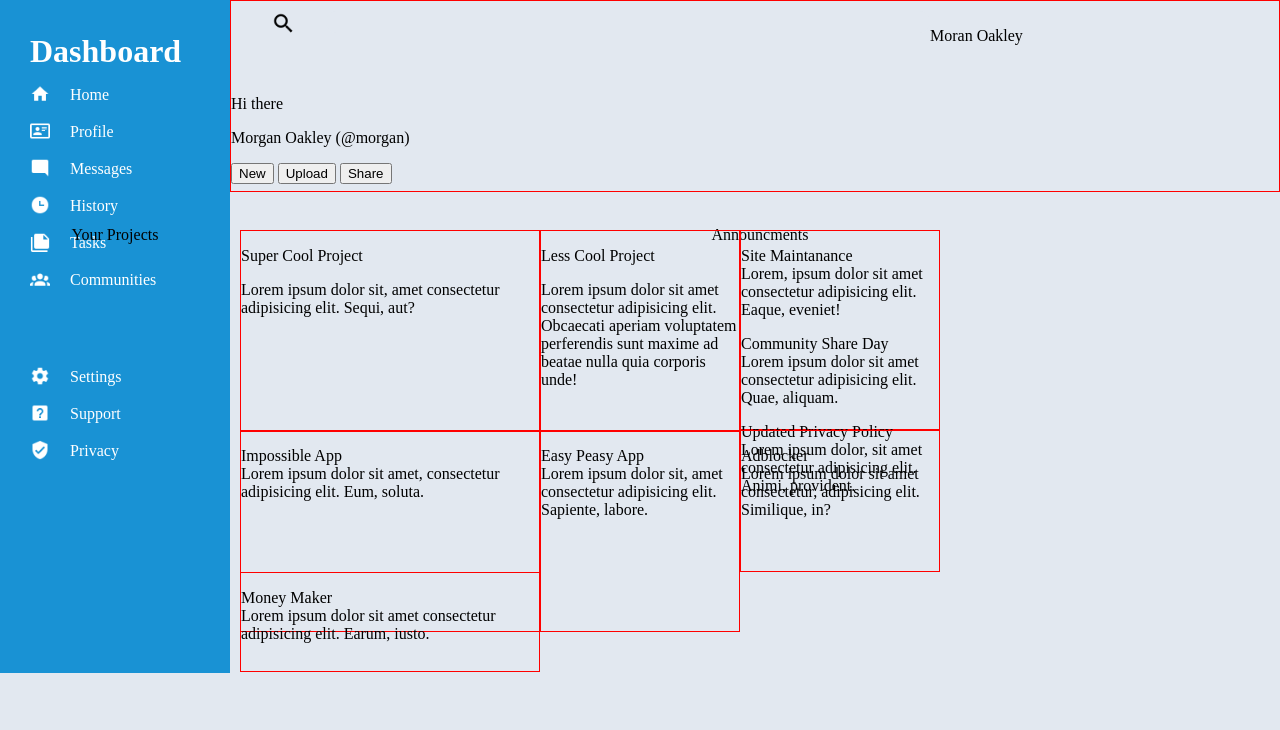
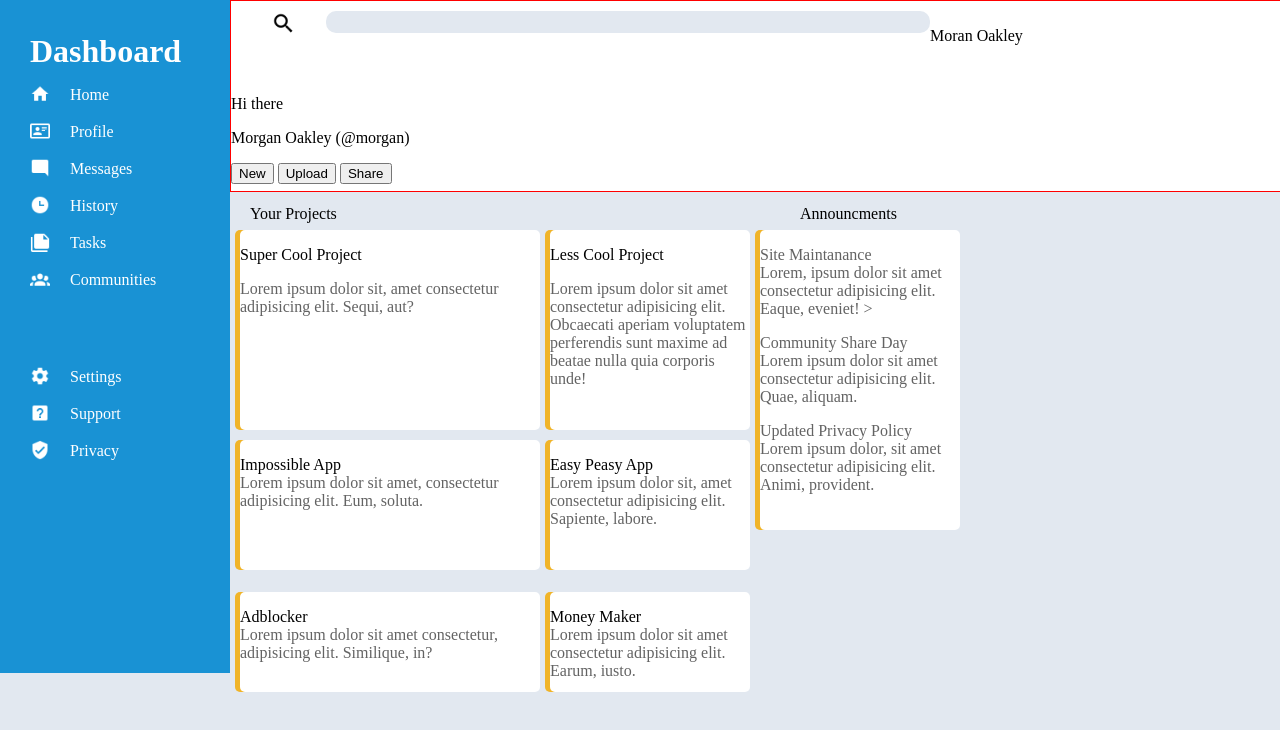
Before and after one commit to zMegaz/Project-Admin-Dashboard-, a plain HTML site: page index.html in a window 1280 px wide. Drawn offline with Linux system fonts and the light colour scheme; files whose address does not match are found by name.

Commit message:
some css

```diff
--- a/index.html
+++ b/index.html
@@ -100,71 +100,79 @@
         <button>Share</button>
       </div>
       <p class="p">Your Projects</p>
-      <p class="p">Announcments</p>
+      <p class="p ann">Announcments</p>
       <div class="grid-cont">
-        <div class="supercool">
+        <div class="supercool grid">
           <p>Super Cool Project</p>
           <p>
-            Lorem ipsum dolor sit, amet consectetur adipisicing elit. Sequi,
-            aut?
+            <span style="color: #636363">
+              Lorem ipsum dolor sit, amet consectetur adipisicing elit. Sequi,
+              aut?</span
+            >
           </p>
           <a href=""></a>
           <a href=""></a>
           <a href=""></a>
         </div>
-        <div class="lesscool">
+        <div class="lesscool grid">
           <p>Less Cool Project</p>
           <p>
-            Lorem ipsum dolor sit amet consectetur adipisicing elit. Obcaecati
-            aperiam voluptatem perferendis sunt maxime ad beatae nulla quia
-            corporis unde!
+            <span style="color: #636363">
+              Lorem ipsum dolor sit amet consectetur adipisicing elit. Obcaecati
+              aperiam voluptatem perferendis sunt maxime ad beatae nulla quia
+              corporis unde!</span
+            >
           </p>
           <a href=""></a>
           <a href=""></a>
           <a href=""></a>
         </div>
-        <div class="announcments">
-          <p>
+        <div class="announcments grid">
+          <p style="color: #636363">
             Site Maintanance <br />
             Lorem, ipsum dolor sit amet consectetur adipisicing elit. Eaque,
-            eveniet!
+            eveniet! >
           </p>
-          <p>
+          <p style="color: #636363">
             Community Share Day <br />
             Lorem ipsum dolor sit amet consectetur adipisicing elit. Quae,
             aliquam.
           </p>
-          <p>
+          <p style="color: #636363">
             Updated Privacy Policy <br />
             Lorem ipsum dolor, sit amet consectetur adipisicing elit. Animi,
             provident.
           </p>
         </div>
-        <div class="imposapp">
+        <div class="imposapp grid">
           <p>
             Impossible App <br />
-            Lorem ipsum dolor sit amet, consectetur adipisicing elit. Eum,
-            soluta.
+            <span style="color: #636363">
+              Lorem ipsum dolor sit amet, consectetur adipisicing elit. Eum,
+              soluta.</span
+            >
           </p>
         </div>
-        <div class="easy">
+        <div class="easy grid">
           <p>
-            Easy Peasy App <br />Lorem ipsum dolor sit, amet consectetur
-            adipisicing elit. Sapiente, labore.
+            Easy Peasy App <br /> <span style="color: #636363">Lorem ipsum dolor sit, amet consectetur
+            adipisicing elit. Sapiente, labore. </span>
           </p>
         </div>
-        <div class="adblocker">
+        <div class="adblocker grid">
           <p>
             Adblocker <br />
+            <span style="color: #636363">
             Lorem ipsum dolor sit amet consectetur, adipisicing elit. Similique,
-            in?
+            in? </span> </p>
           </p>
         </div>
-        <div class="moneymaker">
+        <div class="moneymaker grid">
           <p>
             Money Maker <br />
+            <span style="color: #636363">
             Lorem ipsum dolor sit amet consectetur adipisicing elit. Earum,
-            iusto.
+            iusto.</span>
           </p>
         </div>
       </div>
--- a/style.css
+++ b/style.css
@@ -48,9 +48,15 @@ html {
   padding-top: 10px;
   grid-column: 2;
   grid-row: 1;
+  background-color: white;
 }
 .p {
-  text-align: center;
+  margin-left: 250px;
+  margin-top: -5px;
+  width: 500px;
+}
+.ann {
+  margin-left: 560px;
 }
 .search-cont {
   box-sizing: border-box;
@@ -79,21 +85,27 @@ html {
   box-sizing: border-box;
   display: grid;
   grid-template-columns: 300px 200px 200px;
-  grid-template-rows: 200px 142px;
+  grid-template-rows: 200px 142px 100px;
+  gap: 10px;
   grid-row: 3;
   grid-column: 2;
 }
 
-.grid-cont > div {
-  border: 1px solid red;
+.grid {
+  border-radius: 5px;
+  background-color: white;
+  box-shadow: -5px 0.01px #f0b429;
 }
 
 .imposapp {
-  height: 200px;
+  height: 130px;
+}
+.announcments {
+  height: 300px;
 }
 
 .easy {
-  height: 200px;
+  height: 130px;
 }
 
 .supercool {
@@ -103,3 +115,12 @@ html {
 .lesscool {
   height: 200px;
 }
+
+.adblocker {
+  grid-row: 3;
+  grid-column: 1;
+}
+.moneymaker {
+  grid-row: 3;
+  grid-column: 2;
+}
```
